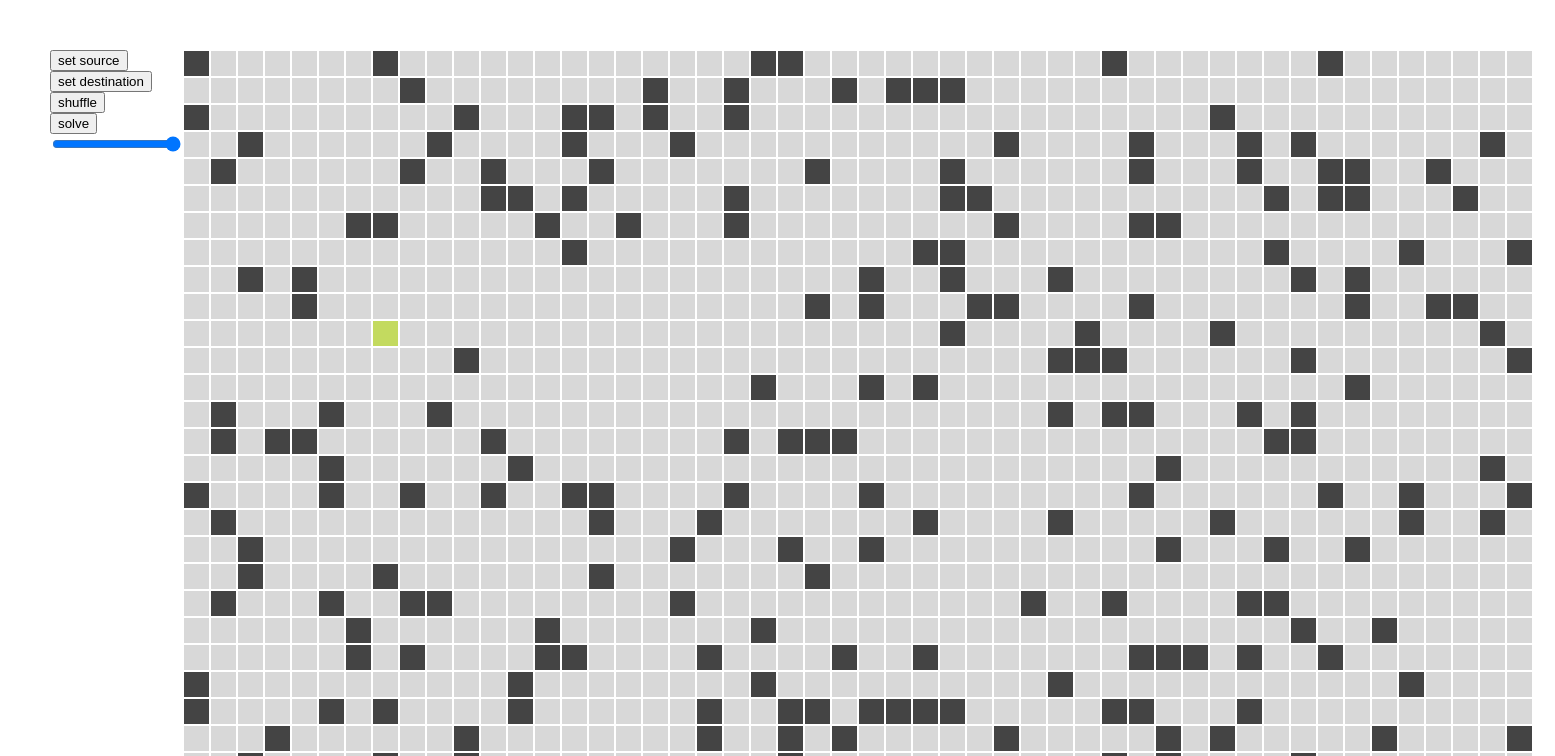
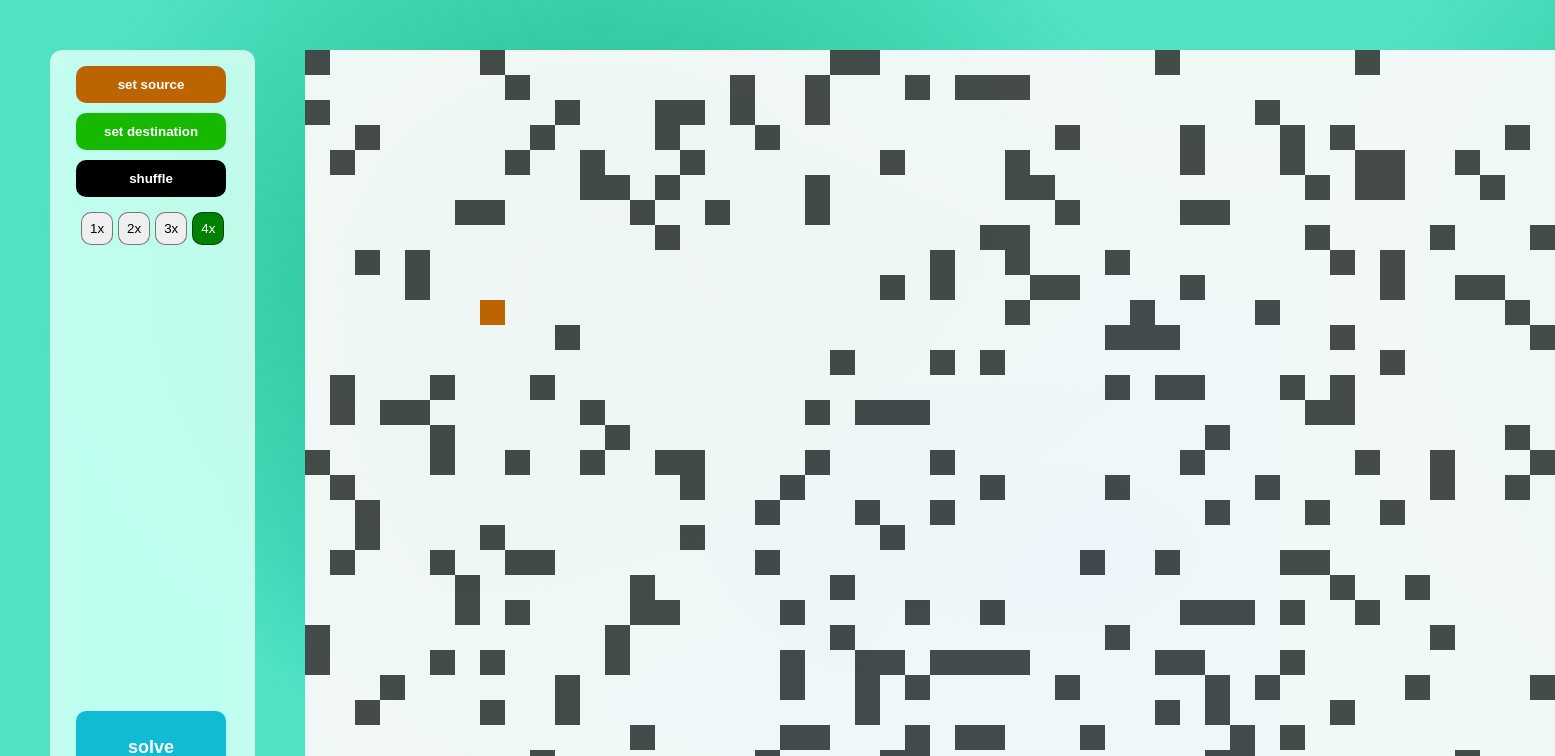
Before and after one commit to OvaisKhanday/learn-state-management-in-react-by-solving-maze-problems, a React (Create React App) app: page / in a window 1280 px wide. Shown: the top 756 px of the page, 1555 px wide, since content can reach past the window. Built offline with nearby package versions, Linux system fonts and the light colour scheme.

Commit message:
add basic functionality and styles

```diff
--- a/src/App.css
+++ b/src/App.css
@@ -1,5 +1,14 @@
 .App {
   text-align: center;
   display: flex;
+  gap: 50px;
   justify-content: space-evenly;
 }
+
+.card {
+  backdrop-filter: blur(16px) saturate(180%);
+  -webkit-backdrop-filter: blur(16px) saturate(180%);
+  background-color: rgba(255, 255, 255, 0.75);
+  border-radius: 12px;
+  border: 1px solid rgba(209, 213, 219, 0.3);
+}
--- a/src/components/maze-block/maze-block.styles.css
+++ b/src/components/maze-block/maze-block.styles.css
@@ -1,7 +1,11 @@
+:root {
+  --opacity: 0.95;
+}
+
 .maze-block {
   width: 25px;
   height: 25px;
-  margin: 1px;
+  /* margin: 1px; */
 }
 
 /* . open: "maze-open",
@@ -10,10 +14,10 @@ visited: "maze-visited",
 source: "maze-source",
 destination: "maze-destination", */
 .maze-block-open {
-  background-color: rgb(216, 216, 216);
+  background-color: rgba(250, 250, 250, var(--opacity));
 }
 .maze-block-closed {
-  background-color: rgb(68, 68, 68);
+  background-color: rgba(68, 68, 68, var(--opacity));
 }
 
 .maze-block-source-destination-open:hover {
@@ -21,24 +25,24 @@ destination: "maze-destination", */
 }
 
 .maze-block-destination {
-  background-color: rgb(94, 214, 94);
+  background-color: #16b900;
 }
 
 .maze-block-source {
-  background-color: #c3da5f;
+  background-color: #bb6400;
 }
 
 .maze-block-in-queue {
-  background-color: rgb(255, 255, 0);
+  background-color: rgba(255, 255, 0, var(--opacity));
 }
 .maze-block-visited {
-  background-color: rgb(255, 174, 0);
+  background-color: rgba(255, 174, 0, var(--opacity));
 }
 
 .hover-open-to-closed:hover {
-  background-color: #575757b6;
+  background-color: rgba(87, 87, 87, var(--opacity));
 }
 
 .hover-closed-to-open:hover {
-  background-color: rgba(68, 68, 68, 0.473);
+  background-color: rgba(68, 68, 68, var(--opacity));
 }
--- a/src/components/menu/menu.component.jsx
+++ b/src/components/menu/menu.component.jsx
@@ -10,6 +10,8 @@ export default function Menu() {
     size,
     solved,
     speed,
+    isSetSourceOpen,
+    isSetDestinationOpen,
     sourceCoordinates,
     currentlySolving,
     shuffleMaze,
@@ -57,24 +59,46 @@ export default function Menu() {
     setSpeed(MAX_SPEED - event.target.value * 100);
   }
 
+  const setSourceClassName = isSetSourceOpen ? "set-source-button-active" : "";
+  const setDestinationClassName = isSetDestinationOpen ? "set-destination-button-active" : "";
+
   return (
-    <div className='menu-container'>
-      <button onClick={handleSetSource} disabled={solved || currentlySolving}>
+    <div className='card menu-container'>
+      <button className={`typical-button set-source-button ${setSourceClassName}`} onClick={handleSetSource} disabled={solved || currentlySolving}>
         set source
       </button>
-      <button onClick={handleSetDestination} disabled={solved || currentlySolving}>
+      <button
+        className={`typical-button set-destination-button ${setDestinationClassName}`}
+        onClick={handleSetDestination}
+        disabled={solved || currentlySolving}
+      >
         set destination
       </button>
-      <button onClick={handleShuffle} disabled={currentlySolving}>
+      <button className='typical-button shuffle-button' onClick={handleShuffle} disabled={currentlySolving}>
         shuffle
-      </button>
-      <button onClick={handleSolve} disabled={solved || currentlySolving}>
-        solve
       </button>
       {/* <button onClick={handlePause} disabled={solved || !currentlySolving}>
         pause
       </button> */}
-      <input type='range' title='speed' placeholder='speed' min={1} max={5} disabled={solved || currentlySolving} onChange={handleSpeed} />
+      <div className='speed-selection-container'>
+        <button className={`speed-button ${speed === 800 ? "speed-button-selected" : ""}`} disabled={currentlySolving} onClick={() => setSpeed(800)}>
+          1x
+        </button>
+        <button className={`speed-button ${speed === 500 ? "speed-button-selected" : ""}`} disabled={currentlySolving} onClick={() => setSpeed(500)}>
+          2x
+        </button>
+        <button className={`speed-button ${speed === 300 ? "speed-button-selected" : ""}`} disabled={currentlySolving} onClick={() => setSpeed(300)}>
+          3x
+        </button>
+        <button className={`speed-button ${speed === 100 ? "speed-button-selected" : ""}`} disabled={currentlySolving} onClick={() => setSpeed(100)}>
+          4x
+        </button>
+      </div>
+      <div className='expanded'></div>
+      {/* <input type='range' title='speed' placeholder='speed' min={1} max={5} disabled={solved || currentlySolving} onChange={handleSpeed} /> */}
+      <button className='typical-button solve-button' onClick={handleSolve} disabled={solved || currentlySolving}>
+        solve
+      </button>
     </div>
   );
 }
--- a/src/components/menu/menu.styles.css
+++ b/src/components/menu/menu.styles.css
@@ -1,3 +1,82 @@
-.menu-container button {
-  display: block;
+.menu-container {
+  display: flex;
+  flex-direction: column;
+  padding: 10px 20px;
 }
+
+.typical-button {
+  background-color: rgb(15, 211, 97);
+  color: white;
+  font-weight: bold;
+  width: 150px;
+  padding: 10px 20px;
+  margin: 5px;
+  border-radius: 10px;
+  border: 1px solid rgba(0, 0, 0, 0);
+}
+.typical-button:hover {
+  border: 1px solid rgba(0, 0, 0, 0.5);
+}
+.typical-button:disabled {
+  background-color: rgba(0, 0, 0, 0.253);
+}
+.speed-selection-container {
+  display: flex;
+  justify-content: space-evenly;
+  padding: 10px;
+  gap: 5px;
+}
+.speed-button {
+  /* background-color: rgb(15, 211, 97); */
+  /* color: white; */
+  border-radius: 10px;
+  padding: 8px;
+  border: 1px solid rgba(0, 0, 0, 0.5);
+}
+.speed-button:disabled {
+  background-color: rgba(0, 0, 0, 0.253);
+}
+.speed-button-selected {
+  background-color: green;
+  color: white;
+}
+.speed-button-selected:disabled {
+  background-color: rgba(0, 128, 0, 0.295);
+}
+
+.speed-button:hover {
+  border: 1px solid rgba(0, 0, 0, 0);
+}
+.expanded {
+  flex-grow: 1;
+}
+.solve-button {
+  background-color: rgb(15, 188, 211);
+  padding: 25px 10px;
+  font-size: large;
+}
+
+.set-source-button {
+  background-color: #bb6400;
+}
+
+.set-destination-button {
+  background-color: #16b900;
+}
+
+.shuffle-button {
+  background-color: black;
+}
+.typical-button:active {
+  opacity: 0.75;
+}
+
+.set-source-button-active {
+  background-color: pink;
+  color: black;
+}
+
+.set-destination-button-active {
+  background-color: pink;
+  color: black;
+}
--- a/src/feature/maze/maze.context.jsx
+++ b/src/feature/maze/maze.context.jsx
@@ -23,7 +23,7 @@ const initialState = {
     rows: rows,
     cols: cols,
   },
-  speed: 200, // in milliseconds
+  speed: 100, // in milliseconds
   isSetSourceOpen: false,
   isSetDestinationOpen: false,
   sourceCoordinates: {
--- a/src/index.css
+++ b/src/index.css
@@ -4,8 +4,11 @@ body {
     sans-serif;
   -webkit-font-smoothing: antialiased;
   -moz-osx-font-smoothing: grayscale;
-  /* width: 100%;
-  height: 100%; */
+  /* Background styles */
+
+  background-color: #50e3c2;
+  background-image: radial-gradient(at 47% 33%, hsl(162, 77%, 40%) 0, transparent 59%),
+    radial-gradient(at 82% 65%, hsl(198, 100%, 50%) 0, transparent 55%);
 }
 
 code {
```
